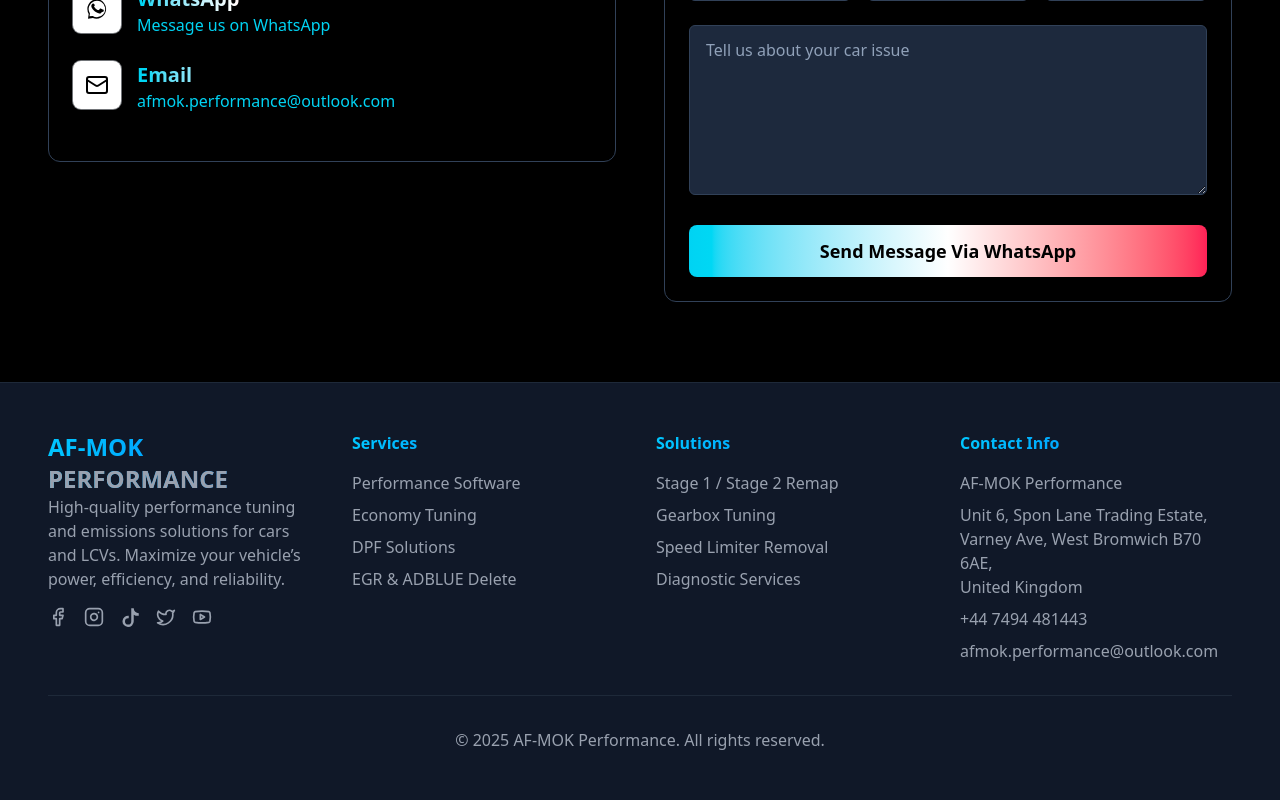
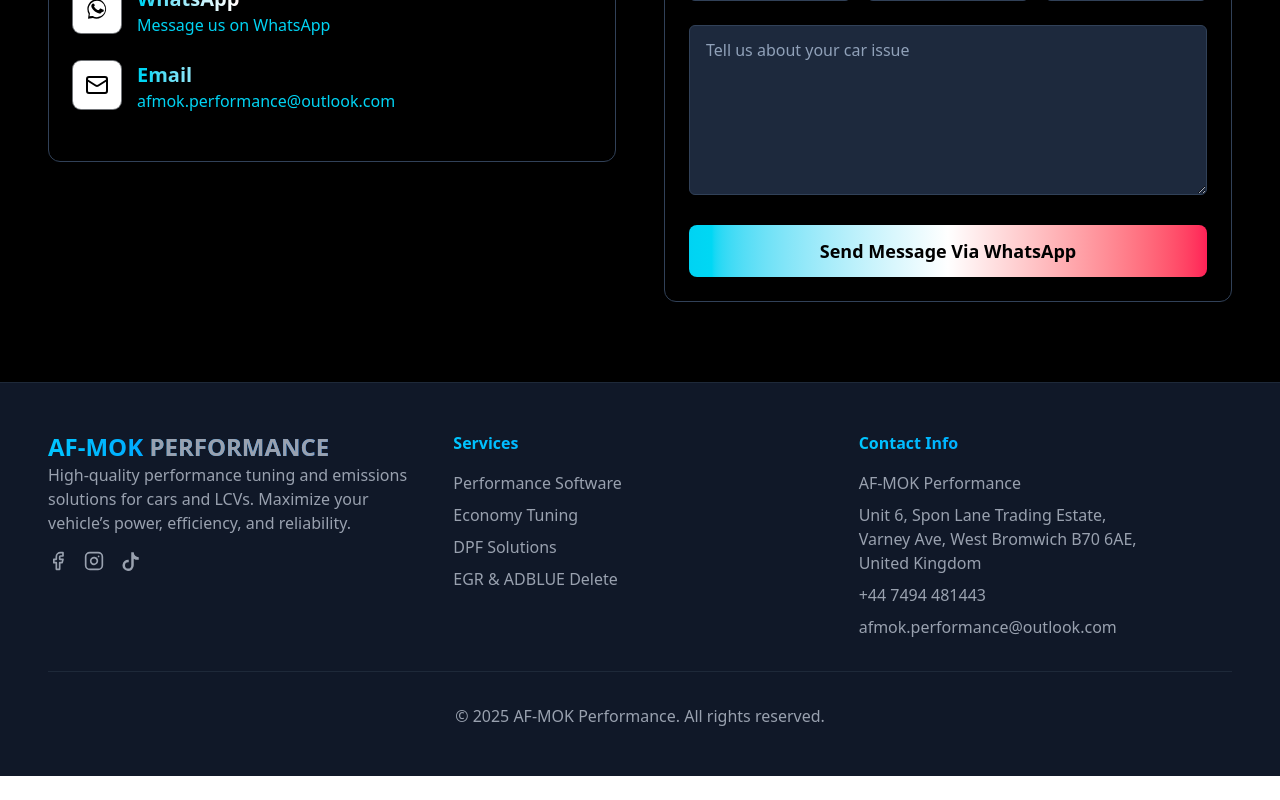
Before and after one commit to shandiru/Af---Mok---Performance, a React (Vite) app: page / in a window 1280 px wide. Shown: the part 4360-5160 px from the top of the page. After the commit the page ends 5136 px from the top, so only its background shows below. Built offline with nearby package versions, Linux system fonts and the light colour scheme.

Commit message:
fix footer

```diff
--- a/src/components/Footer.jsx
+++ b/src/components/Footer.jsx
@@ -1,11 +1,17 @@
 import React from "react";
-import { Facebook, Instagram, Twitter, Youtube } from "lucide-react";
+import { Facebook, Instagram } from "lucide-react";
 
 export default function Footer() {
+  const address =
+    "AF-MOK Performance, Unit 6, Spon Lane Trading Estate, Varney Ave, West Bromwich B70 6AE, United Kingdom";
+  const mapsUrl =
+    "https://www.google.com/maps/search/?api=1&query=" +
+    encodeURIComponent(address);
+
   return (
     <footer className="bg-gray-900 border-t border-gray-800 py-12">
       <div className="container mx-auto px-4 md:px-12">
-        <div className="grid md:grid-cols-4 gap-8">
+        <div className="grid md:grid-cols-3 gap-8">
           {/* Company Info */}
           <div>
             <div className="flex items-center space-x-3">
@@ -63,22 +69,6 @@ export default function Footer() {
                   <path d="M240 80a64 64 0 0 1-64-64h-32v168a40 40 0 1 1-40-40 39.6 39.6 0 0 1 8 .8V112a72 72 0 1 0 64 71.6V97.7A95.6 95.6 0 0 0 240 112Z" />
                 </svg>
               </a>
-
-              {/* Twitter */}
-              <a href="#" aria-label="Twitter">
-                <Twitter
-                  className="text-gray-400 hover:text-white cursor-pointer transition-colors"
-                  size={20}
-                />
-              </a>
-
-              {/* YouTube */}
-              <a href="#" aria-label="YouTube">
-                <Youtube
-                  className="text-gray-400 hover:text-white cursor-pointer transition-colors"
-                  size={20}
-                />
-              </a>
             </div>
           </div>
 
@@ -111,35 +101,6 @@ export default function Footer() {
             </ul>
           </div>
 
-          {/* Solutions */}
-          <div>
-            <h3 className="font-bold mb-4 bg-gradient-to-r from-[#00c6ff] to-[#0072ff] bg-clip-text text-transparent">
-              Solutions
-            </h3>
-            <ul className="space-y-2 text-gray-400">
-              <li>
-                <a href="#" className="hover:text-white transition-colors">
-                  Stage 1 / Stage 2 Remap
-                </a>
-              </li>
-              <li>
-                <a href="#" className="hover:text-white transition-colors">
-                  Gearbox Tuning
-                </a>
-              </li>
-              <li>
-                <a href="#" className="hover:text-white transition-colors">
-                  Speed Limiter Removal
-                </a>
-              </li>
-              <li>
-                <a href="#" className="hover:text-white transition-colors">
-                  Diagnostic Services
-                </a>
-              </li>
-            </ul>
-          </div>
-
           {/* Contact Info */}
           <div>
             <h3 className="font-bold mb-4 bg-gradient-to-r from-[#00c6ff] to-[#0072ff] bg-clip-text text-transparent">
@@ -148,11 +109,19 @@ export default function Footer() {
             <ul className="space-y-2 text-gray-400">
               <li>AF-MOK Performance</li>
               <li>
-                Unit 6, Spon Lane Trading Estate,
-                <br />
-                Varney Ave, West Bromwich B70 6AE,
-                <br />
-                United Kingdom
+                <a
+                  href={mapsUrl}
+                  target="_blank"
+                  rel="noopener noreferrer"
+                  className="hover:text-white transition-colors"
+                  aria-label="View AF-MOK Performance on Google Maps"
+                >
+                  Unit 6, Spon Lane Trading Estate,
+                  <br />
+                  Varney Ave, West Bromwich B70 6AE,
+                  <br />
+                  United Kingdom
+                </a>
               </li>
 
               {/* Phone */}
```
